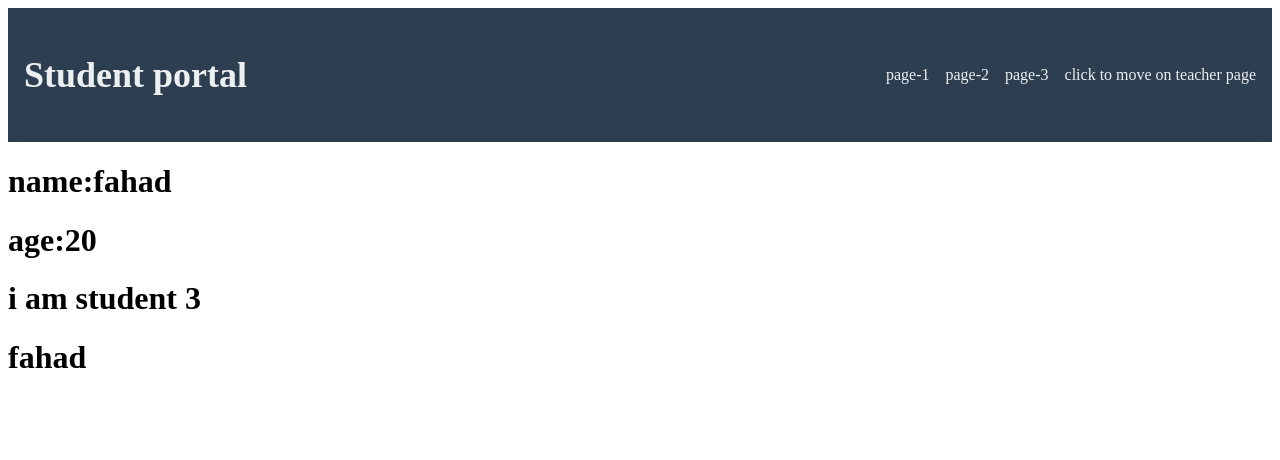
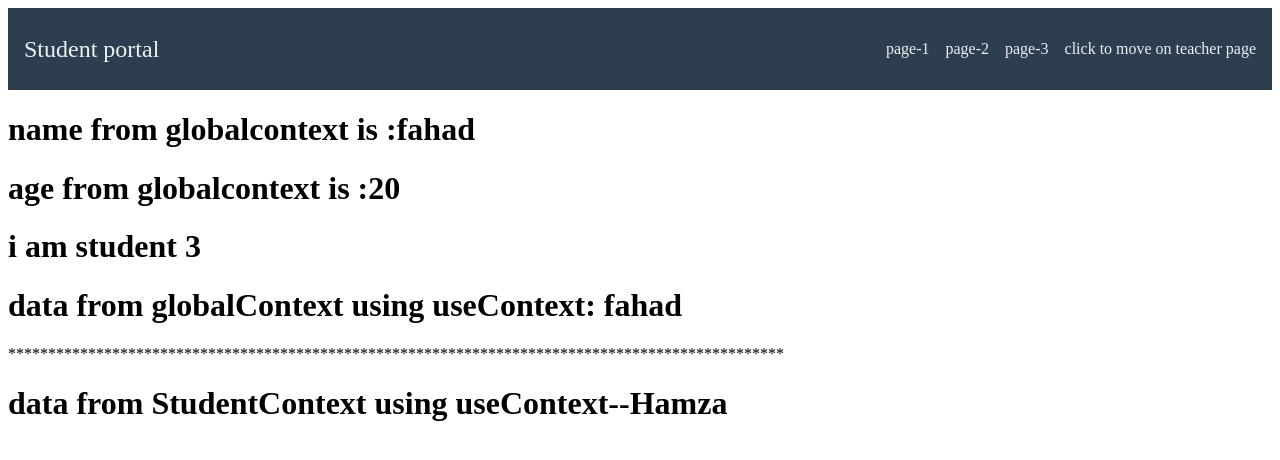
Before and after one commit to raheemgul-hub/context-API-practice, a React (Vite) app in the folder context-API/: page /student-3 in a window 1280 px wide. Shown: the top 460 px of the page. Built offline with nearby package versions, Linux system fonts and the light colour scheme.

Commit message:
global context

```diff
--- a/context-API/src/contexts.tsx
+++ b/context-API/src/contexts.tsx
@@ -20,15 +20,15 @@ export const GlobalContextProvider = ({ children }:any) => {
 export const studentContext = createContext();
 
 export const StudentContextProvider = () => {
-    const [user, setUser] = useState({
-        name: "fahad",
-        age: 20
+    const [studnt, setStudent] = useState({
+        name: "Hamza",
+        age: 30
     })
 
     return (
-        <globalContext.Provider value={{ user, setUser }}>
+        <studentContext.Provider value={{ studnt, setStudent }}>
           <Student/>
-        </globalContext.Provider>
+        </studentContext.Provider>
     )
 }
 
--- a/context-API/src/pages/s3/Student-3.tsx
+++ b/context-API/src/pages/s3/Student-3.tsx
@@ -1,12 +1,15 @@
 import { useContext } from "react";
-import { globalContext } from "../../contexts";
+import { globalContext, studentContext } from "../../contexts";
 
 function Student3(){
     const { user }:any = useContext(globalContext);
+    const{studnt}:any= useContext(studentContext)
 return(
 
     <div><h1>i am student 3</h1>
-        <h1>{user.name}</h1>
+        <h1> data from globalContext using useContext: {user.name}</h1>
+        *************************************************************************************************
+        <h1> data from StudentContext using useContext--{studnt.name}</h1>
 
 
     </div>
--- a/context-API/src/pages/student/Student.tsx
+++ b/context-API/src/pages/student/Student.tsx
@@ -9,7 +9,7 @@ function Student() {
 
         <div>
             <nav className="navbar">
-                <div className="navbar-brand"> <h1>Student portal</h1></div>
+                <div className="navbar-brand"> Student portal</div>
 
                 <ul className="navbar-links">
                     <Link to='student-1'><li>page-1</li></Link>
@@ -20,8 +20,9 @@ function Student() {
             </nav>
 
             <div>
-                <h1><strong>name:</strong>{user.name}</h1>
-                <h1><strong>age:</strong>{user.age}</h1>
+
+                <h1><strong>name from globalcontext is :</strong>{user.name}</h1>
+                <h1><strong>age from globalcontext is :</strong>{user.age}</h1>
             </div>
             <Outlet></Outlet>
         </div>
--- a/context-API/src/pages/t1/Teacher-1.tsx
+++ b/context-API/src/pages/t1/Teacher-1.tsx
@@ -2,19 +2,35 @@ import { useContext } from "react";
 import { globalContext, TeacherContext } from "../../contexts";
 function Teacher1(){
 
-    const { user }:any = useContext(globalContext);
-    const { sir }: any = useContext(TeacherContext);
+    const { user,setUser }:any = useContext(globalContext);
+    const { sir,setSir }:any = useContext(TeacherContext);
+
+    const changebutton1 = (newName1: string) => {
+        setUser({
+            name: newName1
+        })
+    }
+
+    const changebutton = (newName:string) => {
+        setSir({
+            name: newName
+        })
+    }
+
     return(
         <div><h1>page 1 of Teacher Portal</h1>
            <div>
                 <h3><strong>name from global context by using useContext :</strong>  {user.name}</h3>
                 <h3><strong>age from global context by using useContext :</strong>  {user.age}</h3>
+                <button onClick={() => changebutton1("faha11111111111111111")}>change name </button>
            </div>
           <p>**************************************************</p>
             <div>
                 <p><strong>name from teacher context by using useContext :</strong>  {sir.name}</p>
                 <p><strong>age from teacher context by using useContext :</strong>  {user.age}</p>
             </div>
+
+            <button onClick={()=>changebutton("fahadaligggggg2222222222222222222")}>change name </button>
         </div>
     )
 }
```
